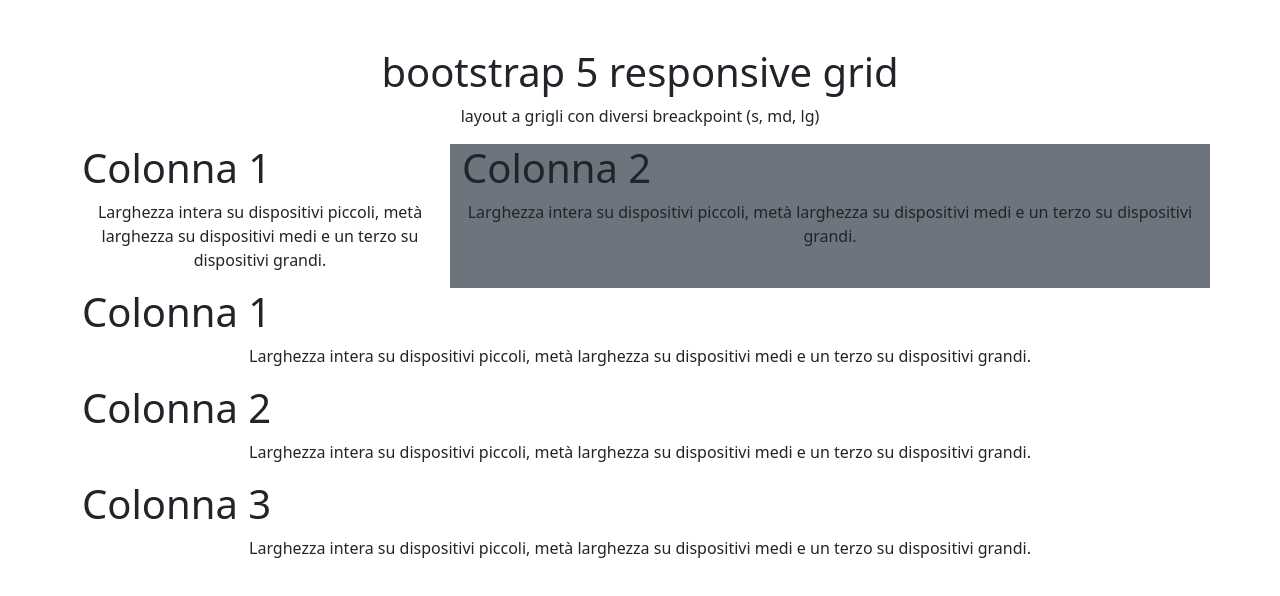
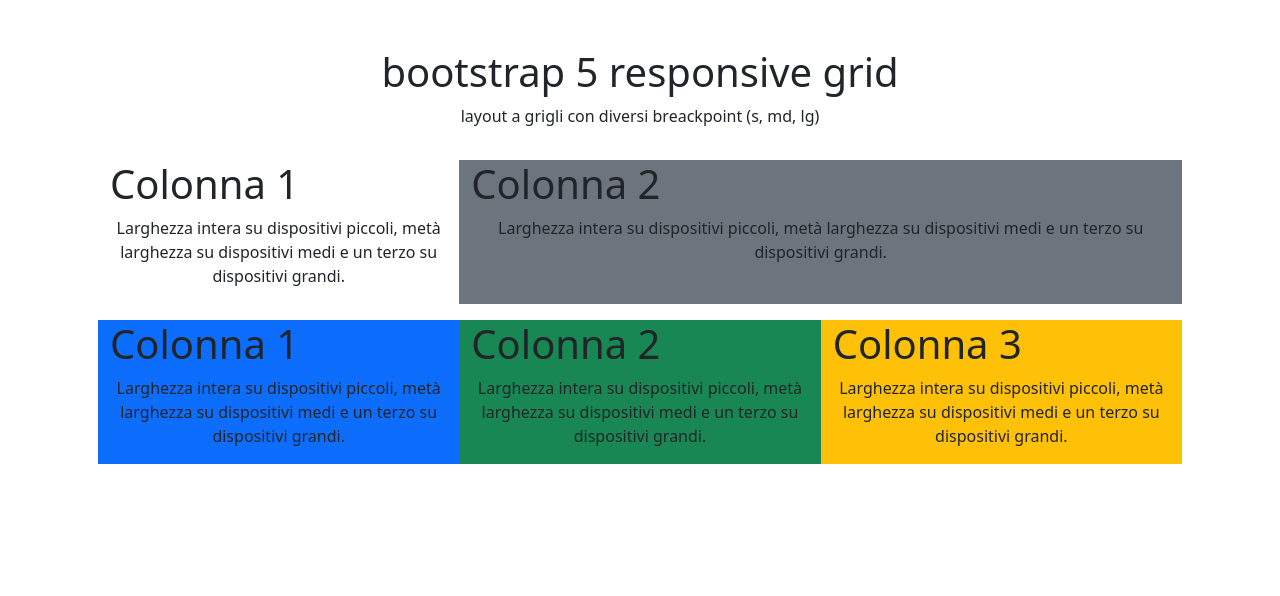
Before and after one commit to alessandro-sartini/htmlcss-bootstrap-layout, a plain HTML site: page index.html in a window 1280 px wide. Drawn offline with nearby package versions, Linux system fonts and the light colour scheme.

Commit message:
Create:second row

```diff
--- a/index.html
+++ b/index.html
@@ -21,7 +21,7 @@
     <main>
         <!-- #F8F9FA -->
         <div class="container ">
-            <div class="row gy-6">
+            <div class="row m-3">
                 <div class="col-12  col-md-6 col-lg-4 ">
                     <h1 class="text-start">
                         Colonna 1
@@ -39,21 +39,21 @@
 
             </div>
 
-            <div class="row">
-                <div>
+            <div class="row m-3">
+                <div class="col-6 col-md-4 bg-primary">
                     <h1>
                         Colonna 1
 
                     </h1>
                     <p class="text-center"> Larghezza intera su dispositivi piccoli, metà larghezza su dispositivi medi e un terzo su dispositivi grandi.</p>
                 </div>
-                <div>
+                <div class="col-6 col-md-4 bg-success">
                     <h1>
                         Colonna 2
                     </h1>
                     <p class="text-center"> Larghezza intera su dispositivi piccoli, metà larghezza su dispositivi medi e un terzo su dispositivi grandi.</p>
                 </div>
-                <div>
+                <div class="col col-md-4  bg-warning">
                     <h1>
                         Colonna 3
                     </h1>
```
